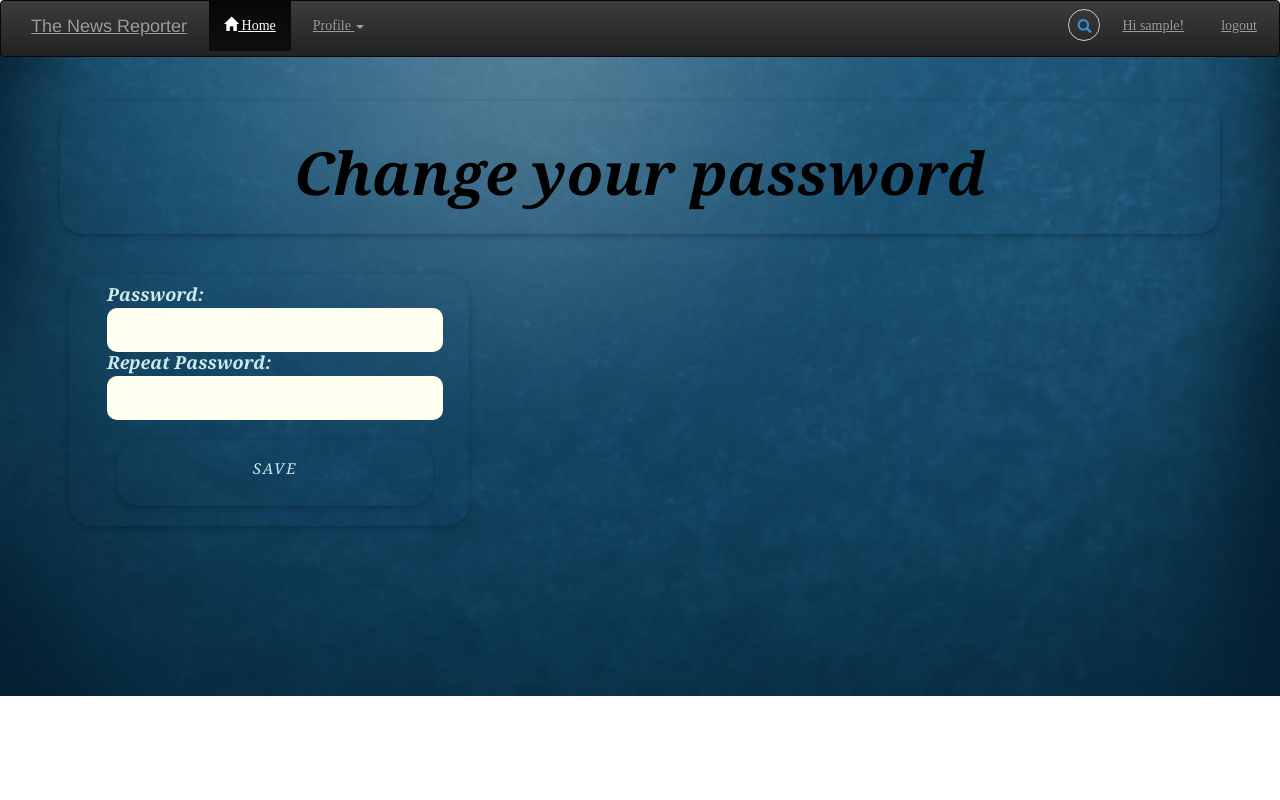
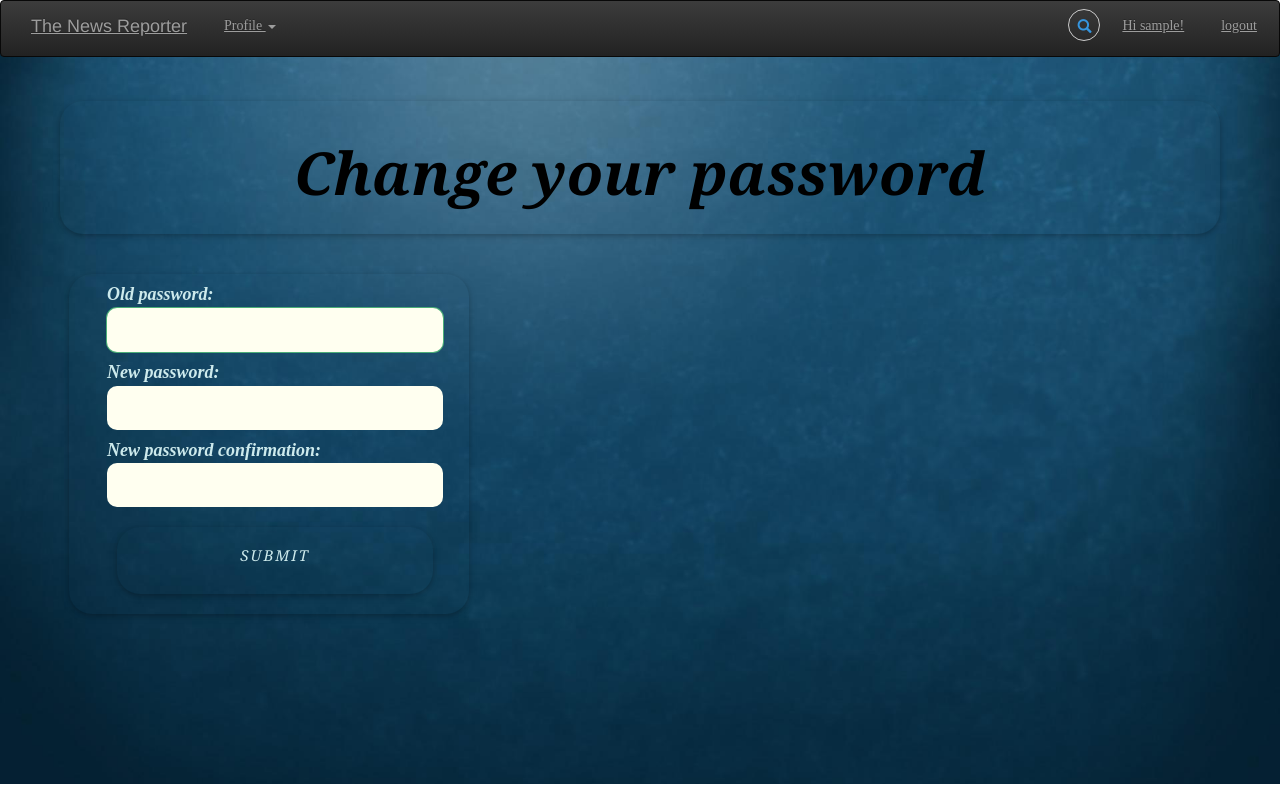
Before and after one commit to benshaaugestin/blog, a Django app: a page that uses news/templates/news/home.html in a window 1280 px wide. Run offline with Django 3.2, Linux system fonts and the light colour scheme; the visitor is signed in with stand-in values (Sample User, id 1); some libraries are stand-ins or nearby versions.

Commit message:
newsreporter

```diff
--- a/news/templates/news/home.html
+++ b/news/templates/news/home.html
@@ -26,16 +26,18 @@
 <body>
 	<div class="row">
 
-		<div class="col-md-12 afix">
+		<div class="col-md-12 col-xs-12 afix">
 
 			<nav class="navbar navbar-inverse" data-spy="affix">
-				<div class="col-md-12">
+				<div class="col-md-12 col-xs-12">
 
 					<div class="navbar-header">
 						<a class="navbar-brand" href="{%url 'news:index' %}">The News Reporter</a>
 					</div>
 					<ul class="nav navbar-nav">
+<!--
 						<li class="active"><a href="{%url 'news:index' %}"><span class="glyphicon glyphicon-home"></span> Home</a></li>
+-->
 
 						{% if user.is_authenticated %}
 						<li class="dropdown"><a class="dropdown-toggle" data-toggle="dropdown" href="#">Profile <span class="caret"></span></a>
--- a/news/templates/news/search_result.html
+++ b/news/templates/news/search_result.html
@@ -16,6 +16,7 @@
             <p>No news are available.</p>
         {% endif %}
         {% if is_paginated %}
+        <div class="row">
             <ul class="pagination">
                 {% if page_obj.has_previous %}
                     <li><a href="?page={{ page_obj.previous_page_number }}">&laquo;</a></li>
@@ -35,6 +36,7 @@
                     <li class="disabled"><span>&raquo;</span></li>
                 {% endif %}
             </ul>
+            </div>
         {% endif %}
     </div>
 </div>
--- a/news/views.py
+++ b/news/views.py
@@ -46,7 +46,7 @@ class SearchResultView(generic.ListView):
     model = News
     template_name = 'news/search_result.html'
     context_object_name = 'news'
-    paginate_by = 3
+    paginate_by = 40
 
 
     def get_queryset(self,*args,**kwargs):
--- a/user/forms.py
+++ b/user/forms.py
@@ -36,12 +36,3 @@ class SettingsForm(forms.Form):
     class Meta:
         model = User
         fields = ('first_name', 'last_name', 'email' )
-
-
-class PasswordForm(forms.Form):
-    password = forms.CharField(min_length=4, required=True, help_text='Min 4 charactors.')
-    password_confirm = forms.CharField(min_length=4, required=False, help_text='Same as Above.')
-
-    class Meta:
-        model = User
-        fields = ('password', 'password_confirm' )
--- a/user/templates/user/update_password.html
+++ b/user/templates/user/update_password.html
@@ -11,49 +11,19 @@
     </style>
 </head>
 
-
 <foo id="signup">
     <div class="ba">
         <div class="news_headings"><h3>Change your password</h3></div>
-
-
         <div class="row">
-
-
-
             <div class="col-md-4 news_headings form">
-        <form action="#" method="post">
+                <form method="post">
                     {% csrf_token %}
-            <label id="p" for="pass1">Password:</label>
-            <input type="text" name="password" id="pass1"
-                    required minlength="4" />
-
-            <label id="q"  for="pass2">Repeat Password:</label>
-            <input type="text" name="password_confirm" id="pass2"
-                  required minlength="4" />
-              <input type="hidden" name="type" value="password" />
-              <span style="color:red" id="error_msg"></span>
-
+                    <p><label for="id_old_password">Old password:</label> <input type="password" name="old_password" required id="id_old_password" autofocus /></p>
+                    <p><label for="id_new_password1">New password:</label> <input type="password" name="new_password1" required id="id_new_password1" /></p>
+                    <p><label for="id_new_password2">New password confirmation:</label> <input type="password" name="new_password2" required id="id_new_password2" /></p>
                     <div class="news_headings">
-            <button type="submit" class="btn btn-block button">Save</button></div>
-
-
-          <script type="text/javascript">
-          $(document).ready(function(){
-            $("#password_form").submit(function(event){
-              if($('#pass1').val() == $('#pass2').val()  && $('#pass1').val()!=''){
-                $("#password_form").submit()
-                return true;
-              } else {
-                $('#error_msg').text("Password MissMatch! Please Try again");
-               $('#pass1').val("");
-                $('#pass2').val("");
-                event.preventDefault();
-                return false;
-              }
-            });
-          });
-           </script>
+                        <button type="submit" class="btn btn-block button">Submit</button>
+                    </div>
                 </form>
             </div>
             <div class="col-md-6">
--- a/user/urls.py
+++ b/user/urls.py
@@ -7,8 +7,9 @@ urlpatterns = [
     url(r'^signup/$', views.signup, name='signup'),
     url(r'^login/$', auth_views.login, name='login'),
     url(r'^logout/$', auth_views.logout, name='logout'),
+
     url(r'^profile/$', login_required(views.UpdateView.as_view()), name='profile'),
-    url(r'^setpassword/', login_required( views.UpdatePasswordView.as_view()), name='set_password'),
+    url(r'^setpassword/', views.change_password, name='set_password'),
 
 
     url(r'^oauth/', include('social_django.urls', namespace='social')),
--- a/user/views.py
+++ b/user/views.py
@@ -1,9 +1,12 @@
 from django.contrib.auth import login, authenticate
 from django.shortcuts import render, redirect
 from django.views.generic import FormView
-from user.forms import SignUpForm,SettingsForm,PasswordForm
+from user.forms import SignUpForm,SettingsForm
 from django.contrib.auth import update_session_auth_hash
 from django.http import HttpResponse
+from django.contrib.auth.decorators import login_required
+from django.contrib import messages
+from django.contrib.auth.forms import PasswordChangeForm
 
 
 def signup(request):
@@ -35,20 +38,20 @@ class UpdateView(FormView):
             self.request.user.save()
         return ret
 
-
-class UpdatePasswordView(FormView):
-    template_name = 'user/update_password.html'
-    form_class = PasswordForm
-    success_url = '/'
-
-    def form_valid(self,form):
-        data = super(UpdatePasswordView,self).form_valid(form)
-        form = form.cleaned_data
-        if(self.request.user.password == form['password']):
-            self.request.user.set_password(form['password_confirm'])
-            self.request.user.save()
-            update_session_auth_hash(self.request, self.request.user)
-            login(self.request, self.request.user)
-        else :
-            HttpResponse("invalid password")
-        return data
+#change password
+@login_required(login_url='/')
+def change_password(request):
+    if request.method == 'POST':
+        form = PasswordChangeForm(request.user, request.POST)
+        if form.is_valid():
+            user = form.save()
+            update_session_auth_hash(request, user)  # Important!
+            messages.success(request, 'Your password was successfully updated!')
+            return redirect('/')
+        else:
+            messages.error(request, 'Please correct the error below.')
+    else:
+        form = PasswordChangeForm(request.user)
+    return render(request, 'user/update_password.html', {
+        'form': form
+    })
--- a/widgets/templates/widgets/contact.html
+++ b/widgets/templates/widgets/contact.html
@@ -11,9 +11,9 @@
 
 .news_headings {
 
-    margin: 73px 10px;
+    			margin: 73px 10px;
 				}
-				</style>
+	</style>
 </head>
         <footer id="footer">
 				<div class="inner">
--- a/widgets/templates/widgets/rend.html
+++ b/widgets/templates/widgets/rend.html
@@ -3,8 +3,6 @@
 <div class="alert alert-danger">
     <p>{{ comment_count }} comments have been posted.</p>
 </div><hr />
-
-
 {% get_comment_list for news.news news.id as comment_list %}
 {% if comment_list %}
     <div class="news_headings">
--- a/widgets/templates/widgets/subscribe.html
+++ b/widgets/templates/widgets/subscribe.html
@@ -4,7 +4,12 @@
 {% endblock %}
 {% block content %}
 <head>
+    <style>
+        #signup .ba {
 
+            padding: 50px 50px 337px 50px;
+            }
+    </style>
 </head>
 <body>
     <foo id="signup">
```
Also changed, not shown: widgets/views.py (line endings or trailing spaces). Lines whose indentation alone changed are shown as unchanged.
